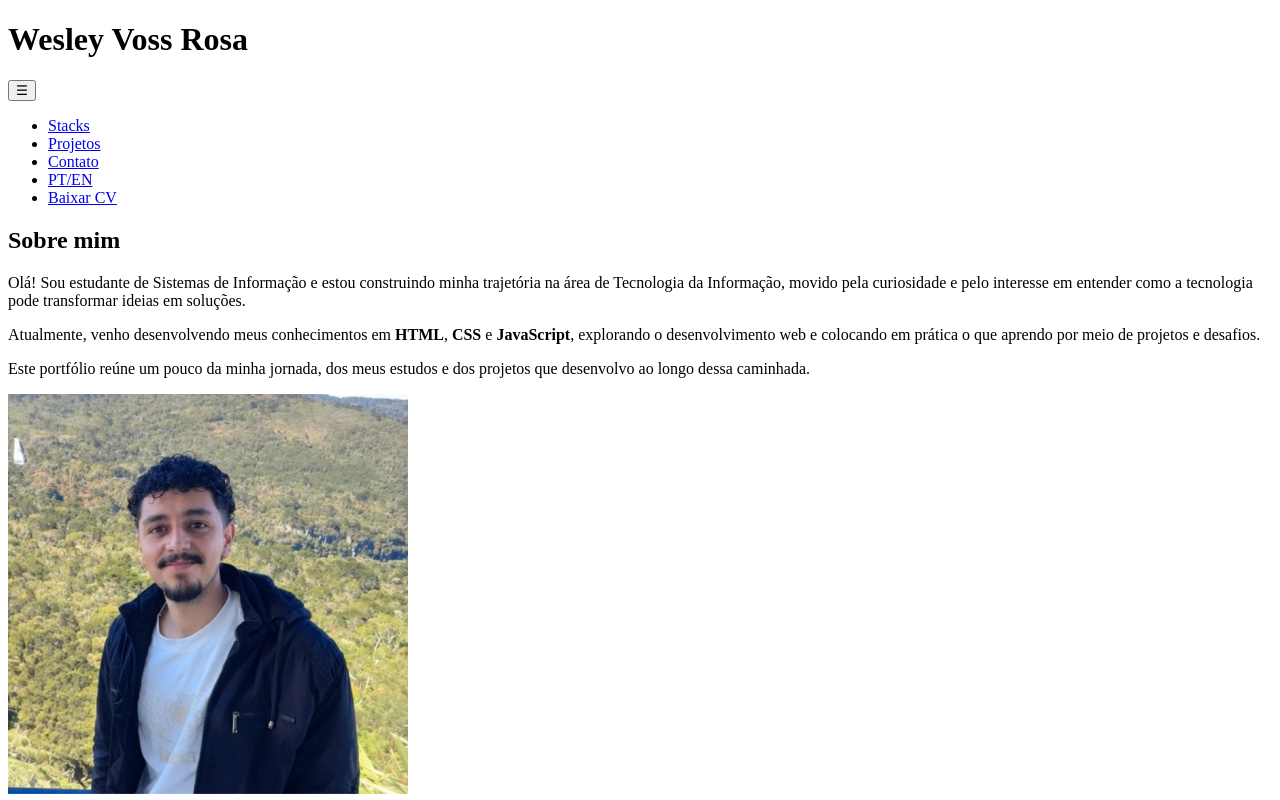
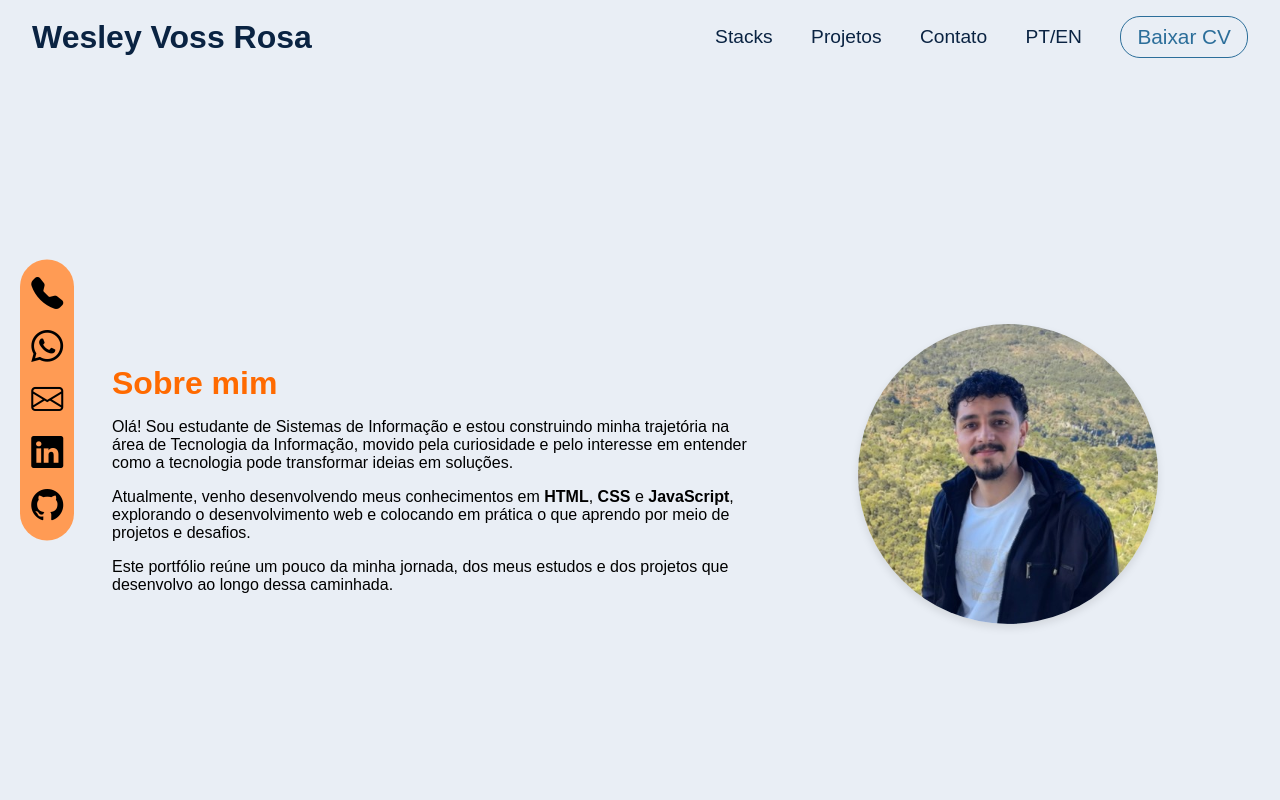
Before and after one commit to WesleyVoss/portfolio, a plain HTML site: page index.html in a window 1280 px wide. Shown: the top 800 px of the page. Drawn offline with nearby package versions, Linux system fonts and the light colour scheme; the site is published under a folder, as on GitHub Pages, so addresses that start at the root find nothing.

Commit message:
Ajustando erro de caminhos no head e script

```diff
--- a/index.html
+++ b/index.html
@@ -4,11 +4,14 @@
 <head>
     <meta charset="UTF-8">
     <meta name="viewport" content="width=device-width, initial-scale=1.0">
+
     <link rel="stylesheet" href="https://cdn.jsdelivr.net/npm/bootstrap-icons@1.11.3/font/bootstrap-icons.min.css">
-    <link rel="stylesheet" href="/css/header.css">
-    <link rel="stylesheet" href="/css/sobre.css">
-    <link rel="stylesheet" href="/css/stacks.css">
-    <link rel="stylesheet" href="/css/menu-lateral.css">
+
+    <link rel="stylesheet" href="CSS/header.css">
+    <link rel="stylesheet" href="CSS/sobre.css">
+    <link rel="stylesheet" href="CSS/stacks.css">
+    <link rel="stylesheet" href="CSS/menu-lateral.css">
+
     <title>Wesley Voss</title>
 </head>
 
@@ -157,9 +160,9 @@
 
 
 
-    <script src="/js/main.js"></script>
-    <script src="/js/header.js"></script>
-    <script src="/js/stacks.js"></script>
+    <script src="js/main.js"></script>
+    <script src="js/header.js"></script>
+    <script src="js/stacks.js"></script>
 
 </body>
 
```
